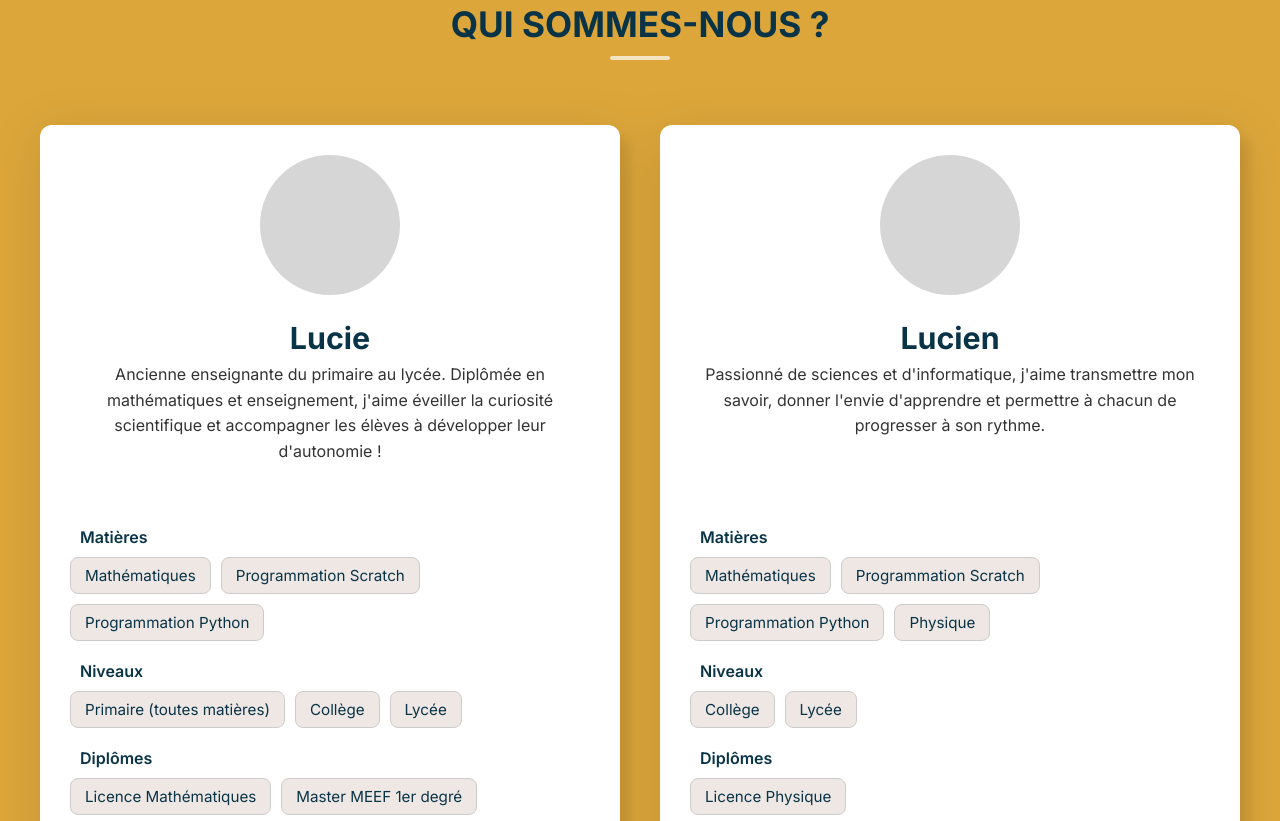
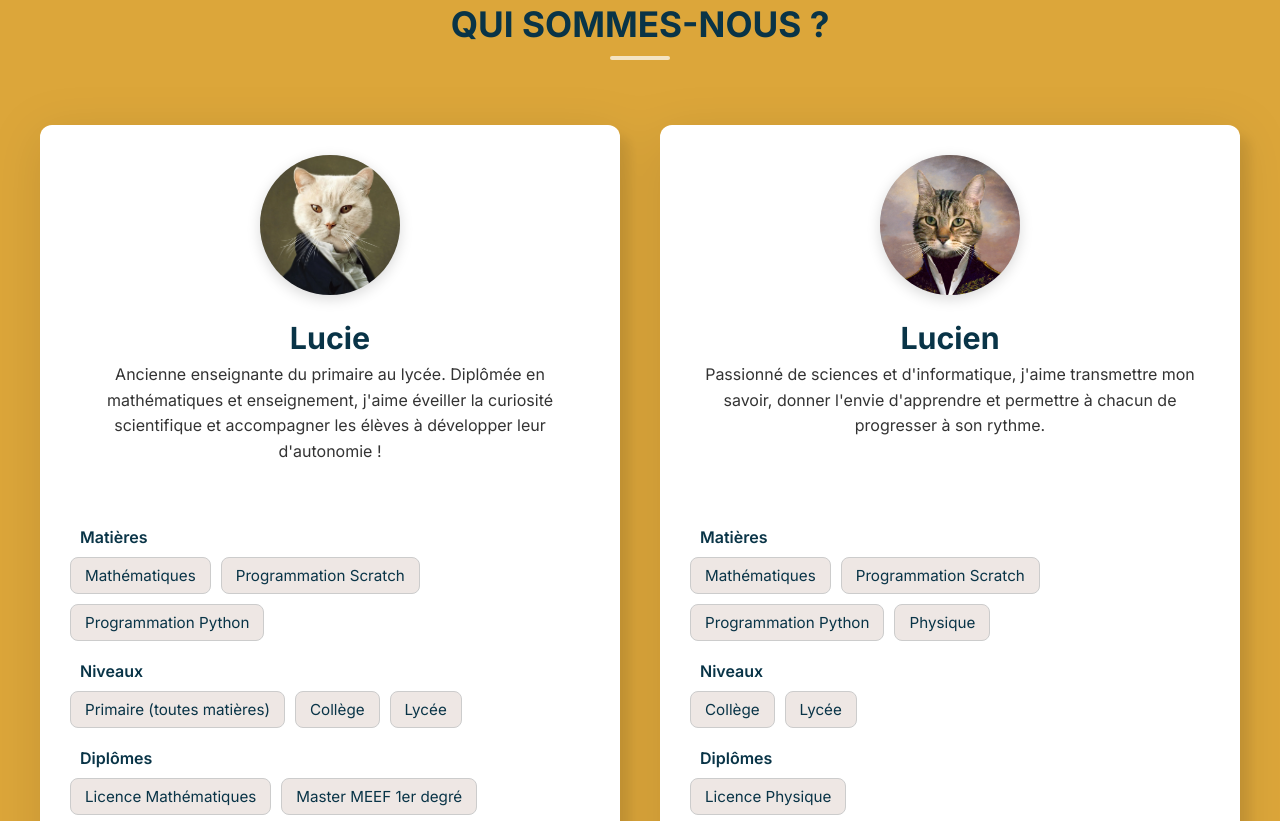
Before and after one commit to HazzReghem/Lu-Sciences, a plain HTML site: page index.html in a window 1280 px wide. Shown: the part 1519-2340 px from the top of the page. Drawn offline with Linux system fonts and the light colour scheme.

Commit message:
placeholder pic added

```diff
--- a/css/style.css
+++ b/css/style.css
@@ -313,6 +313,28 @@ header.scrolled .burger span {
     flex-wrap: wrap;
     padding: 30px 0;
     filter: drop-shadow(0 10px 25px rgba(0, 0, 0, 0.1));
+}
+
+.photo {
+    width: 150px;
+    height: 150px;
+    margin: 0 auto 25px;
+    border-radius: 50%;
+    overflow: hidden;
+    background: #d6d6d6;
+    display: flex;
+    align-items: center;
+    justify-content: center;
+    box-shadow: 0 4px 14px rgba(0,0,0,0.15);
+}
+
+.photo img {
+    width: 100%;
+    height: 100%;
+    object-fit: cover;
+    object-position: top;
+    display: block;
+    transform: translateY(0);
 }
 
 .team h2 {
--- a/index.html
+++ b/index.html
@@ -114,7 +114,9 @@
 
             <!-- LUCIE -->
             <div class="team-card">
-                <div class="photo"></div>
+                <div class="photo">
+                    <img src="img/lucie.webp" alt="Photo de Lucie">
+                </div>
 
                 <h3>Lucie</h3>
                 <p class="team-bio">
@@ -158,7 +160,9 @@
 
             <!-- LUCIEN -->
             <div class="team-card">
-                <div class="photo"></div>
+                <div class="photo">
+                    <img src="img/lucien.webp" alt="Photo de Lucien">
+                </div>
 
                 <h3>Lucien</h3>
                 <p class="team-bio">
```
Also changed, not shown: css/style.min.css, img/lucie.webp (added), img/lucien.webp (added).
